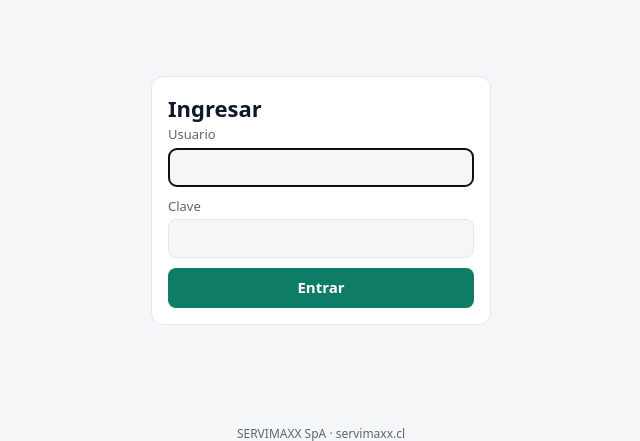
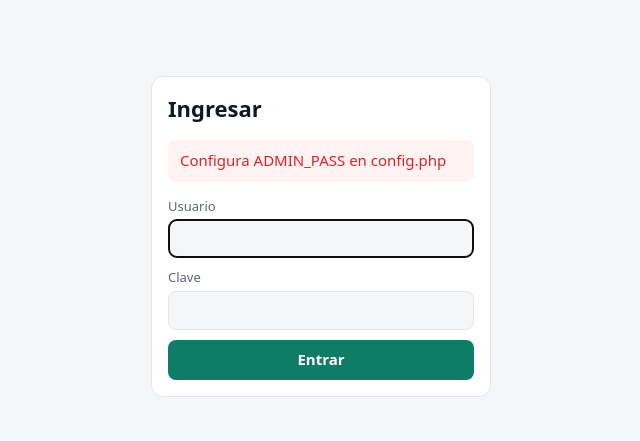
Before and after one commit to delaunoy29-cmyk/proyecto-nuevo-, a PHP site: page / in a window 1280 px wide. Shown: the part 49-490 px from the top of the page, without its empty margins (319-959 px from the left). Run offline with PHP 8.4, Linux system fonts and the light colour scheme.

Commit message:
Bloquear la clave de ejemplo del administrador y explicar el proyecto
El login solo rechazaba la clave 'CAMBIAR_CLAVE_ADMIN', pero config.php
trae 'CAMBIAR_CLAVE', así que una instalación sin configurar dejaba
entrar como administrador con la clave de ejemplo. Ahora se rechaza
cualquier clave vacía o que empiece con CAMBIAR. El README describe las
carpetas y dónde van las claves.

Co-Authored-By: Claude Opus 5.5 <noreply@anthropic.com>
Claude-Session: https://claude.ai/code/session_01SBsfJneinRiDKu5zW5dPsZ

```diff
--- a/servidor/monitoreo/index.php
+++ b/servidor/monitoreo/index.php
@@ -8,7 +8,7 @@ if (!usuario() && $_SERVER['REQUEST_METHOD'] === 'POST') {
     $us = trim($_POST['usuario'] ?? '');
     $cl = (string)($_POST['clave'] ?? '');
     $u = null;
-    if ($us === ADMIN_USER && ADMIN_PASS !== 'CAMBIAR_CLAVE_ADMIN' && hash_equals(ADMIN_PASS, $cl)) {
+    if ($us === ADMIN_USER && !clave_sin_configurar(ADMIN_PASS) && hash_equals(ADMIN_PASS, $cl)) {
         $u = ['rol' => 'admin', 'nombre' => 'Administrador', 'cliente_id' => null];
     } else {
         $c = q('SELECT * FROM clientes WHERE usuario = ? AND activo = 1', [$us])->fetch();
@@ -25,7 +25,7 @@ if (!usuario()) {
     cabecera('Ingresar');
     echo '<form class="login card" method="post"><h1>Ingresar</h1>';
     if ($error) echo '<p class="err">' . h($error) . '</p>';
-    if (ADMIN_PASS === 'CAMBIAR_CLAVE_ADMIN') echo '<p class="err">Configura ADMIN_PASS en config.php</p>';
+    if (clave_sin_configurar(ADMIN_PASS)) echo '<p class="err">Configura ADMIN_PASS en config.php</p>';
     echo '<label>Usuario<input name="usuario" autocomplete="username" required autofocus></label>'
        . '<label>Clave<input type="password" name="clave" autocomplete="current-password" required></label>'
        . '<button>Entrar</button></form>';
--- a/servidor/monitoreo/lib.php
+++ b/servidor/monitoreo/lib.php
@@ -68,6 +68,8 @@ function iniciar_sesion() {
 function usuario() { iniciar_sesion(); return $_SESSION['u'] ?? null; }
 function es_admin() { $u = usuario(); return $u && $u['rol'] === 'admin'; }
 function exigir_login() { if (!usuario()) { header('Location: index.php'); exit; } }
+// La clave de ejemplo de config.php nunca debe permitir la entrada.
+function clave_sin_configurar($clave) { return $clave === '' || stripos($clave, 'CAMBIAR') === 0; }
 function exigir_admin() { exigir_login(); if (!es_admin()) { http_response_code(403); exit('Sin permiso'); } }
 
 function csrf() {
```
Also changed, not shown: README.md.
